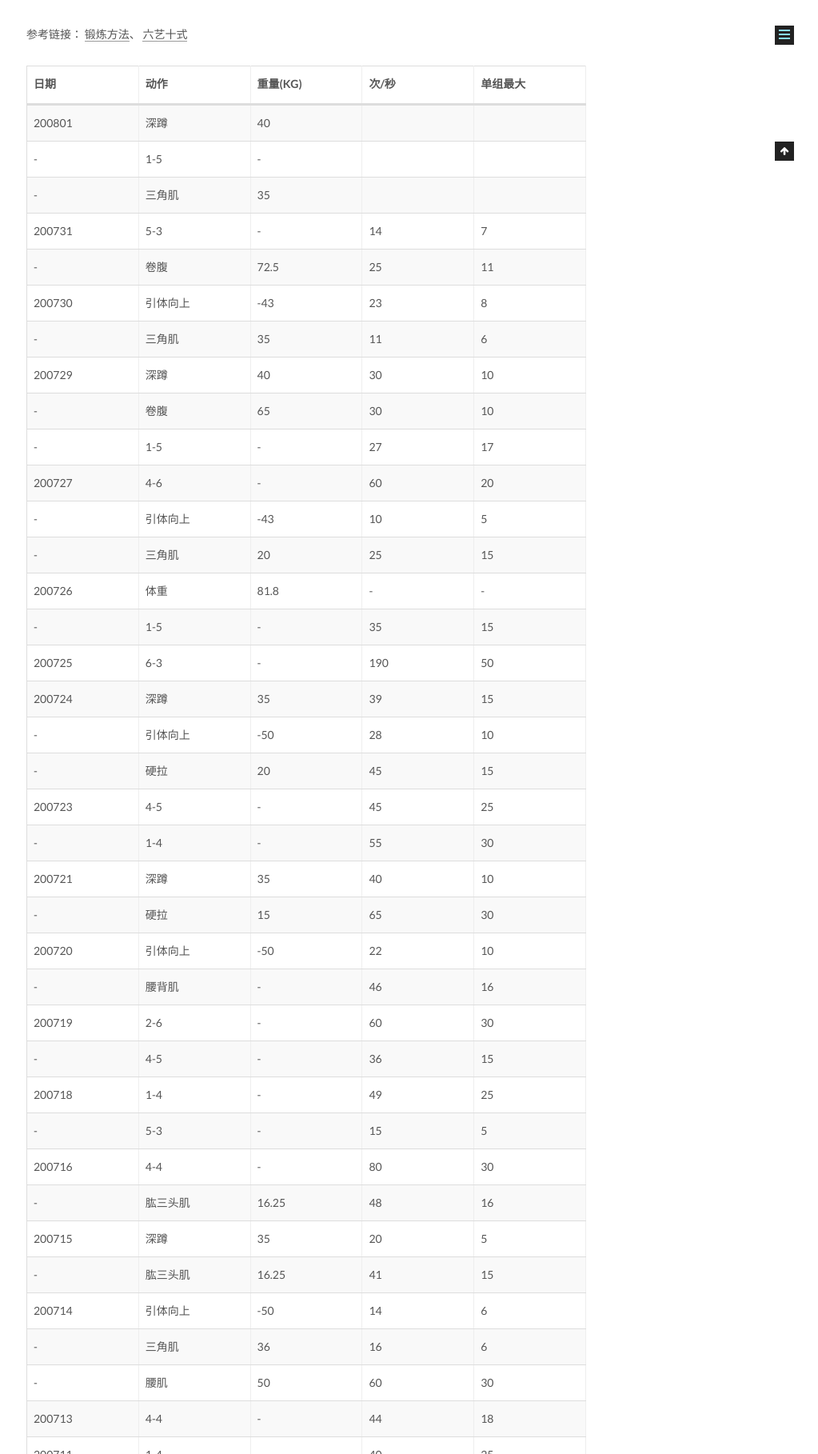
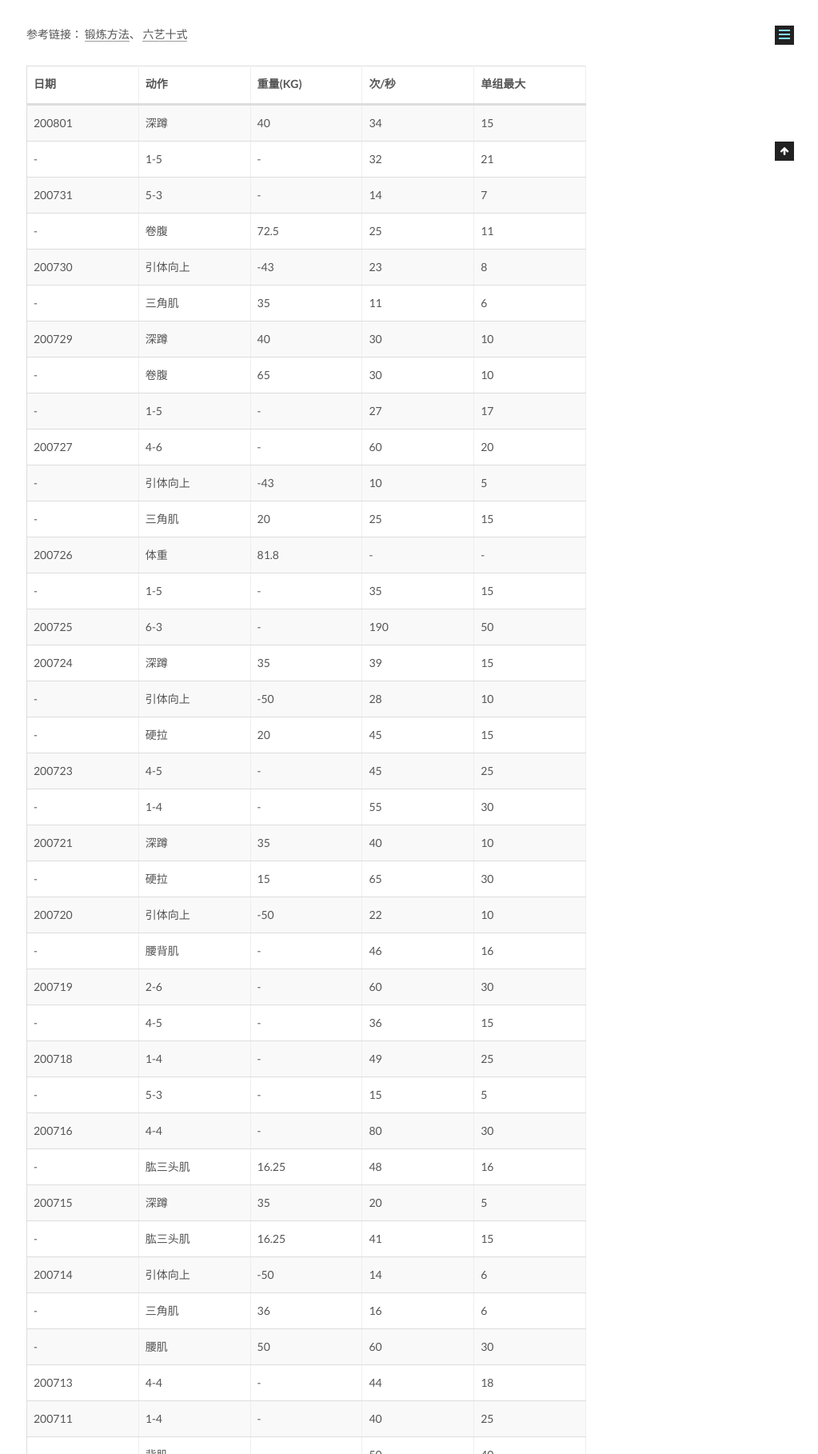
Before and after one commit to CodeHunter2006/CodeHunter2006.github.io, a Jekyll site: the page built from _posts/2020-06-01-Fitness_Record.md, in a window 1280 px wide, cut to the strip 799-2617 px from the top of the page. Shown: the whole strip at 80% size, without its empty margins (257-1280 px from the left). Built offline with Jekyll 4.4.1, drawn with Linux system fonts in a browser that asks for light colours.

Commit message:
[doc]: add contents.

```diff
--- a/_posts/2020-06-01-Fitness_Record.md
+++ b/_posts/2020-06-01-Fitness_Record.md
@@ -14,9 +14,8 @@ tags: Healthy
 
 | 日期   | 动作     | 重量(KG) | 次/秒 | 单组最大 |
 | ------ | -------- | -------- | ----- | -------- |
-| 200801 | 深蹲     | 40       |       |          |
-| -      | 1-5      | -        |       |          |
-| -      | 三角肌   | 35       |       |          |
+| 200801 | 深蹲     | 40       | 34    | 15       |
+| -      | 1-5      | -        | 32    | 21       |
 | 200731 | 5-3      | -        | 14    | 7        |
 | -      | 卷腹     | 72.5     | 25    | 11       |
 | 200730 | 引体向上 | -43      | 23    | 8        |
```
